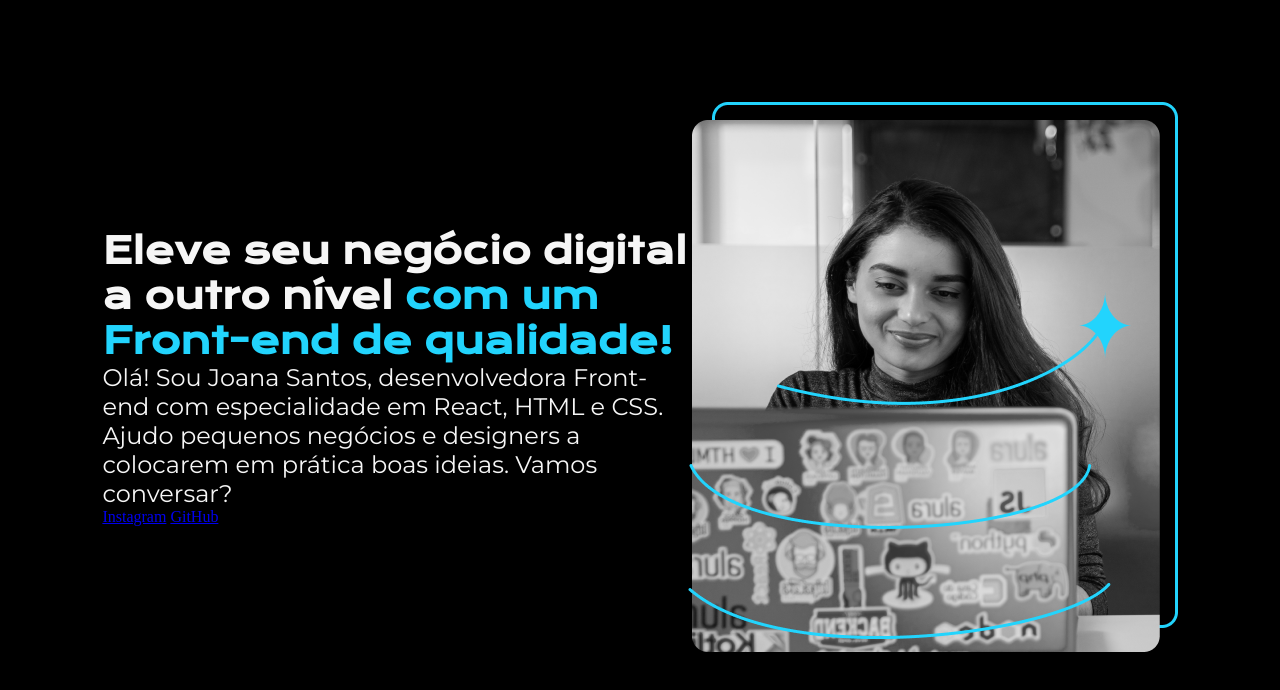
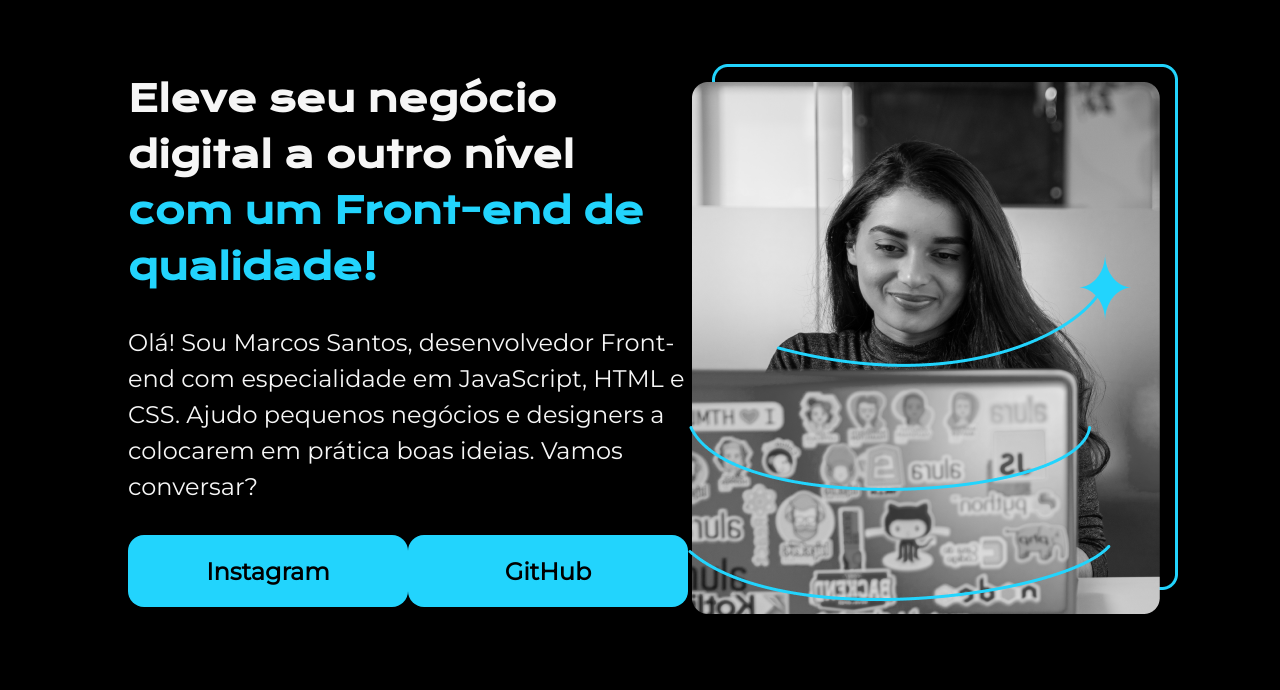
Before and after one commit to markeka47/portfolio, a plain HTML site: page index.html in a window 1280 px wide. Drawn offline with nearby package versions, Linux system fonts and the light colour scheme.

Commit message:
atualizar projeto

```diff
--- a/index.html
+++ b/index.html
@@ -11,9 +11,11 @@
   <main class="apresentacao">
     <section class="apresentacao__conteudo">
       <h1 class="apresentacao__titulo">Eleve seu negócio digital a outro nível <span class="letraAzul">com um Front-end de qualidade!</span></h1>
-      <p class="apresentacao__paragrafo">Olá! Sou Joana Santos, desenvolvedora Front-end com especialidade em React, HTML e CSS. Ajudo pequenos negócios e designers a colocarem em prática boas ideias. Vamos conversar?</p>
-      <a href="https://instagram.com">Instagram</a>
-      <a href="https://github.com">GitHub</a>
+      <p class="apresentacao__paragrafo">Olá! Sou Marcos Santos, desenvolvedor Front-end com especialidade em JavaScript, HTML e CSS. Ajudo pequenos negócios e designers a colocarem em prática boas ideias. Vamos conversar?</p>
+      <div class="apresentacao__link">
+        <a class="botoes__link" href="https://instagram.com" target="_blank" rel="noopener">Instagram</a>
+        <a class="botoes__link" href="https://github.com" target="_blank" rel="noopener">GitHub</a>
+      </div>
     </section>
     <img src="/images/Imagem.png" alt="Imagem do profissional Front-end">
   </main>
--- a/style.css
+++ b/style.css
@@ -8,7 +8,7 @@
 
 body {
   height: 100vh;
-  box-sizing: border-box;
+  box-sizing:border-box;
   background-color: #000000;
   color: #f6f6f6;
 }
@@ -18,22 +18,45 @@ body {
 }
 
 .apresentacao {
-  margin: 8%;
+  margin: 5% 10%;
   display: flex;
+  justify-content: space-between;
   align-items: center;
-  justify-content: space-between;
 }
 
 .apresentacao__conteudo {
   width: 615px;
+  display: flex;
+  flex-direction: column;
+  gap: 30px;
 }
 
 .apresentacao__titulo {
   font-family: "Krona One", serif;
   font-size: 36px;
+  line-height: 56px;
 }
 
 .apresentacao__paragrafo {
   font-family: "Montserrat", serif;
   font-size: 24px;
+  line-height: 36px;
 }
+
+.apresentacao__link {
+  display: flex;
+  justify-content: space-between;
+}
+
+.botoes__link {
+  font-family: "Montserrat", serif;
+  font-weight: 600;
+  font-size: 24px;
+  text-align: center;
+  background-color: #22D4FD;
+  color:#000000;
+  width: 280px;
+  text-decoration: none;
+  border-radius: 16px;
+  padding: 21.5px 0;
+}
```
